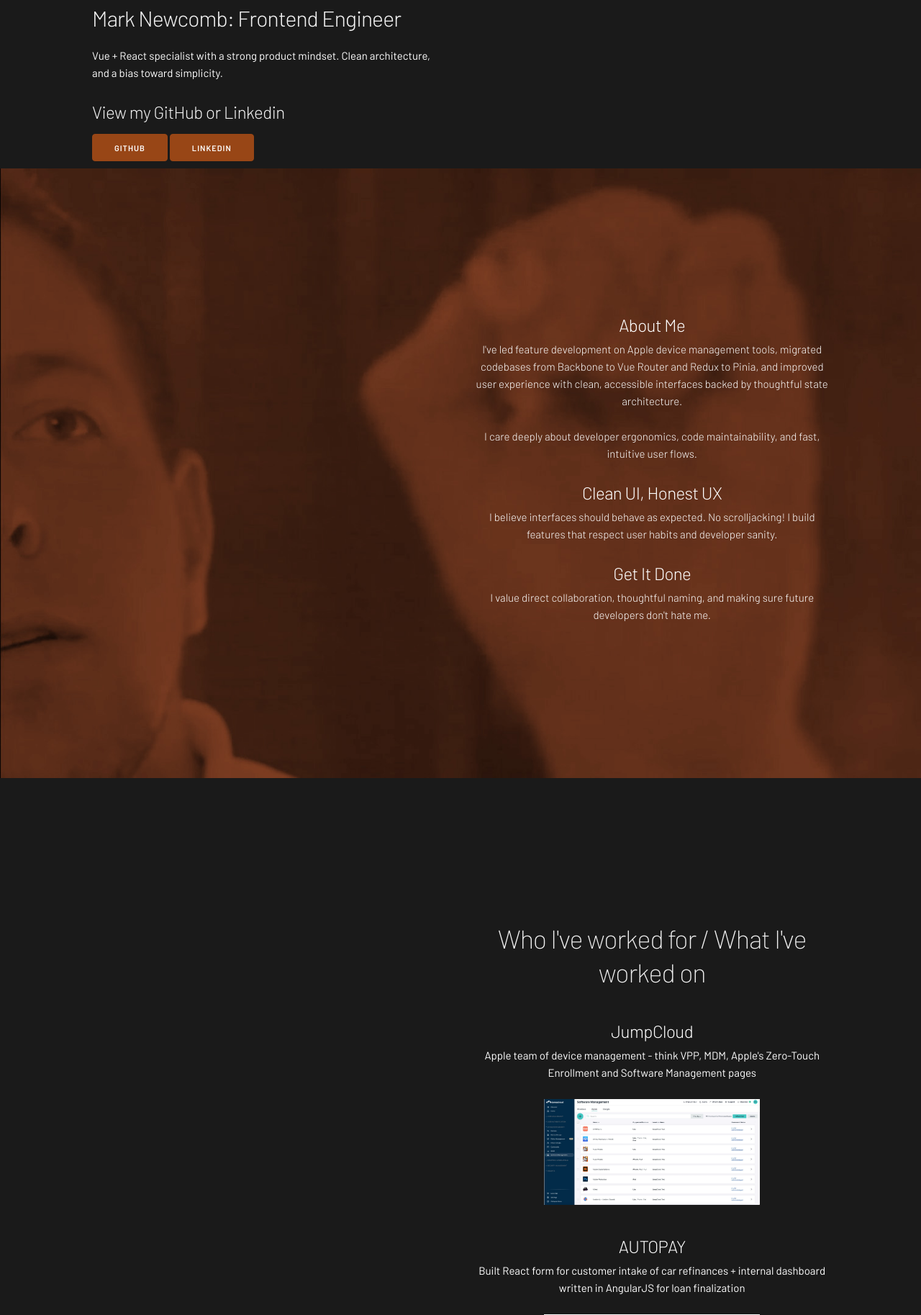
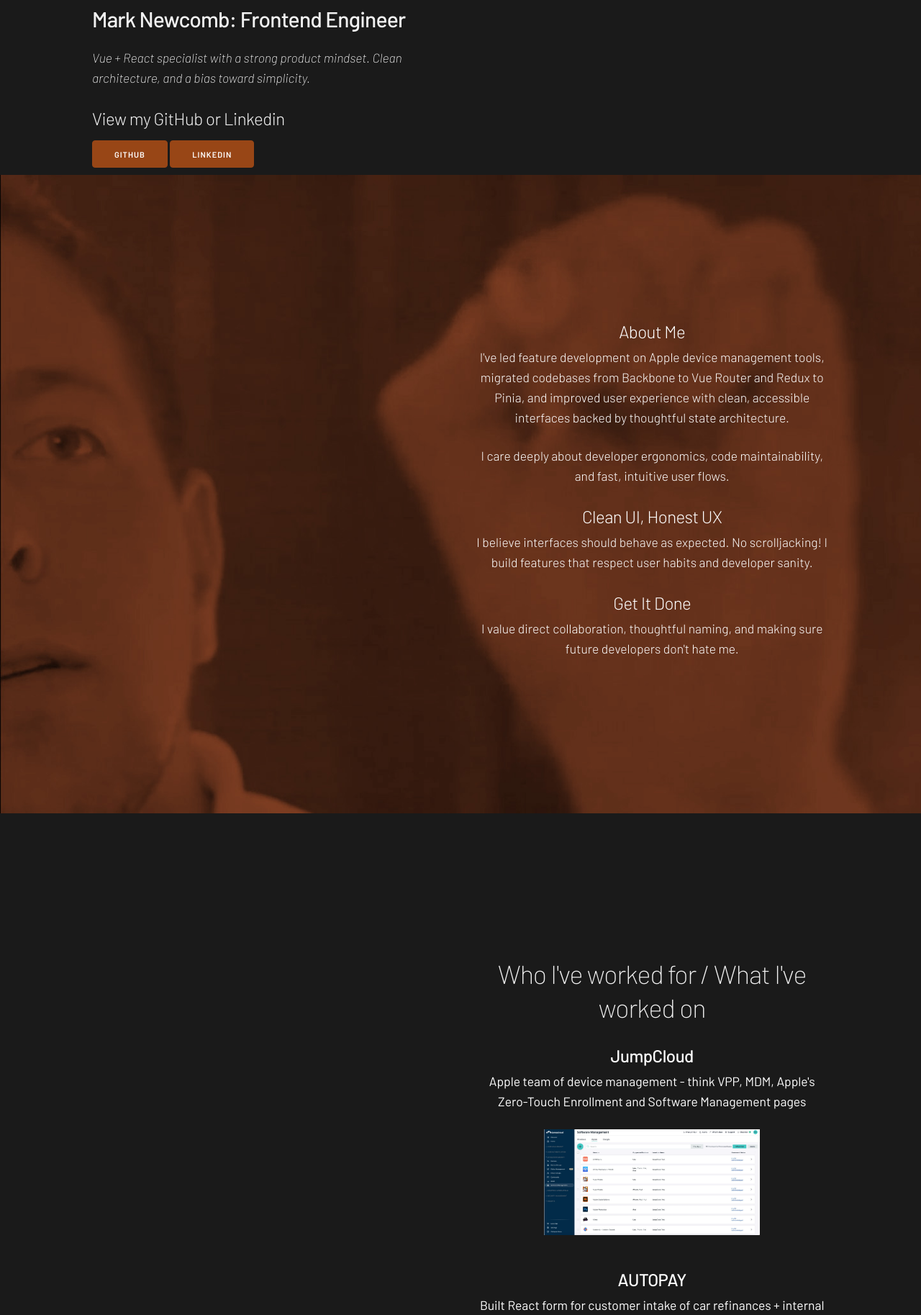
Before and after one commit to MarkNewcomb1/marknewcomb1, a PHP site: page / in a window 1280 px wide. Shown: the part 257-2084 px from the top of the page at 72% size. Run offline with PHP 8.4, Linux system fonts and the light colour scheme.

Commit message:
added animation, tweaked fonts and spacing, added hot rod background

```diff
--- a/css/style.css
+++ b/css/style.css
@@ -1,31 +1,3 @@
-/*
-* Skeleton V2.0.4
-* Copyright 2014, Dave Gamache
-* www.getskeleton.com
-* Free to use under the MIT license.
-* http://www.opensource.org/licenses/mit-license.php
-* 12/29/2014
-*/
-
-
-/* Table of contents
-––––––––––––––––––––––––––––––––––––––––––––––––––
-- Grid
-- Base Styles
-- Typography
-- Links
-- Buttons
-- Forms
-- Lists
-- Code
-- Tables
-- Spacing
-- Utilities
-- Clearing
-- Media Queries
-*/
-
-
 /* Grid
 –––––––––––––––––––––––––––––––––––––––––––––––––– */
 .container {
@@ -121,7 +93,7 @@ are based on 10px sizing. So basically 1.5rem = 15px :) */
 html {
   font-size: 62.5%; }
 body {
-  font-size: 1.5em; /* currently ems cause chrome bug misinterpreting rems on body element */
+  font-size: 1.75em; /* currently ems cause chrome bug misinterpreting rems on body element */
   line-height: 1.6;
   font-weight: 400;
   font-family: "Barlow", "HelveticaNeue", "Helvetica Neue", Helvetica, Arial, sans-serif;
@@ -188,13 +160,15 @@ color: #f2f2f2;
 .values {
   background-image: url('../images/me-front-shot-orangeifiedDARKER.jpg');
   background-size: cover;
-  color: #fff;
   padding-bottom: 5rem;
 }
 .section.get-help.react {
   background-image: url('../images/react-darkened.jpg');
   background-size: cover;
-  color: #fff;
+}
+.hot-rod {
+  background-image: url('../images/hot-rod-bg.png');
+  background-size: cover;
 }
 .value-multiplier {
   margin-bottom: .5rem;
@@ -465,11 +439,11 @@ p {
 }
 
 .spacer {
-  padding: 2rem 0;
+  padding: 2.2rem 0;
 }
 
 #worked-for {
-  margin-bottom: 0;
+  margin-bottom: 2.5rem;
 }
 
 
@@ -591,7 +565,7 @@ there.
 
 /* Larger than desktop */
 @media (min-width: 1000px) {
-	 .section {
+	.section {
     padding: 20rem 0 19rem;
   }
   .hero {
--- a/index.html
+++ b/index.html
@@ -51,8 +51,8 @@
     </h1> -->
     <video src="/videos/coding-compilation-re-rendered.mp4" playsinline="true" webkit-playsinline="true" preload="auto" muted="muted" class="video-background"></video>
     <div id="container1"></div>
-          <h4 class="hero-heading">Mark Newcomb: Frontend Engineer</h4>
-          <p class="vue-react-specialist">Vue + React specialist with a strong product mindset. Clean architecture, and a bias toward simplicity.</p>
+          <h4 class="hero-heading barlow-medium">Mark Newcomb: Frontend Engineer</h4>
+          <p class="vue-react-specialist barlow-extralight-italic">Vue + React specialist with a strong product mindset. Clean architecture, and a bias toward simplicity.</p>
                 <h5 class="section-heading">View my GitHub or Linkedin</h5>
                 <div class="socials">
       <a class="button button-primary" href="https://github.com/MarkNewcomb1" target="_blank">GitHub</a>
@@ -88,16 +88,15 @@
         <div class="row">
               <div class="one-half offset-by-six column">
             <h3 class="section-heading barlow-extralight" id="worked-for">Who I've worked for / What I've worked on</h3>
-            <div class="spacer"></div>
-            <h5 class="value-heading">JumpCloud</h5>
+            <h5 class="value-heading barlow-medium">JumpCloud</h5>
             <p>Apple team of device management - think VPP, MDM, Apple's Zero-Touch Enrollment and Software Management pages</p>
             <img class="bh" src="images/jc-software-m.png" />
             <div class="spacer"></div>
-            <h5 class="value-heading">AUTOPAY</h5>
+            <h5 class="value-heading barlow-medium">AUTOPAY</h5>
             <p>Built React form for customer intake of car refinances + internal dashboard written in AngularJS for loan finalization</p>
             <img class="bh" src="images/auto-p.png" />
             <div class="spacer"></div>
-            <h5 class="value-heading">Catalyst Repository Systems/OpenText</h5>
+            <h5 class="value-heading barlow-medium">Catalyst Repository Systems/OpenText</h5>
             <p>eDiscovery - think "google for lawyers": worked on their platform Insight Discovery, complete with OCR (Optical Character Recognition) and "burning"/redacting digital documents</p>
             <img class="bh" src="images/catalyst.png" />
               </div>
@@ -109,7 +108,7 @@
     <div class="container">
       <div class="row">
         <div class="one-half offset-by-six column">
-      <h3 class="section-heading">React.js Music Collection/Search App</h3>
+      <h3 class="section-heading barlow-extralight">React.js Music Collection/Search App</h3>
       <p class="section-description">I've made an app for keeping track of your physical media collection. Built with Discogs API, React, Node, Express, jQuery and hand-built CSS - NO Bootstrap!</p>
       <a class="button button-primary" href="https://github.com/MarkNewcomb1/final-project" target="_blank">GitHub source</a>
       <a class="button button-primary" href="https://www.youtube.com/watch?v=gsKL-Dx6mRc" target="_blank">Demo Video</a>
@@ -118,22 +117,25 @@
     </div>
   </div>
 
-    <div class="section get-help">
+    <div class="section get-help hot-rod">
     <div class="container">
-      <h3 class="section-heading">Fender Hot Rod Deluxe Owner's Guide</h3>
+      <div class="row">
+        <div class="one-half offset-by-six column">
+      <h3 class="section-heading barlow-extralight">Fender Hot Rod Deluxe Owner's Guide</h3>
       <p class="section-description">A passion project keeping alive the information previously lost to the internet. Responsive website built with static HTML/CSS and some jQuery.</p>
-      <a class="button button-primary" href="https://github.com/MarkNewcomb1/final-project" target="_blank">GitHub source</a>
-      <a class="button button-primary" href="https://www.youtube.com/watch?v=gsKL-Dx6mRc" target="_blank">Demo Video</a>
+      <a class="button button-primary" href="https://github.com/MarkNewcomb1/Hot-Rod" target="_blank">GitHub source</a>
+      <a class="button button-primary" href="http://hotroddiy.com" target="_blank">Visit Site</a>
+      </div>
+    </div>
     </div>
   </div>
-
       <div class="section categories">
     <!-- <div class="container"> -->
         <!-- <div class="section hero"> -->
     <div class="container">
       <div class="row">
         <div class="one-half offset-by-six column">
-          <h4 class="hero-heading">Past Builds: They've Moved On, But I Was There:</h4>
+          <h4 class="hero-heading barlow-extralight">Past Builds: They've Moved On, But I Was There:</h4>
 <p><a href="https://www.crownroyal.com" target="_blank">Crown Royal Whisky</a> - wrote some CSS for the main slider.</p>
 <p><a href="http://www.energizer.com" target="_blank">Energizer Batteries</a> - rebuilt the Power and Lighting menus, adhering to both desktop and mobile PSDs sent to me by the design team.</p>
 <p><a href="http://www.vo5haircare.com" target="_blank">VO5 Haircare</a>, <a href="http://zest.com" target="_blank">Zest</a>, <a href="http://www.coastsoap.com" target="_blank">Coast soap</a>, <a href="http://www.whiterain.com" target="_blank">White Rain</a>- most content entry/packaging images. Integrated Press Room page on VO5.</p>
@@ -141,7 +143,6 @@
 <p><a href="https://www.point72.com/" target="_blank">Point72</a> - most static template builds (minus Wistia video integration), most styles. This was a huge, months-long build, using multiple branches concurrently, with testing and deployment responsibility resting on me.</p>
 <p><a href="http://amherstinsightlabs.com/" target="_blank">Amherst Insight Labs</a>, <a href="http://www.amherst.com" target="_blank">Amherst Holdings</a> - built all templates and most styles.</p>
 <p>Barhunter app - built HTML and CSS. This was a static prototype for a mobile-only app for looking up either bars or liquor stores (depending on which option was chosen by the end user) in Mexico City. Has not been deployed yet, but here are screenshots from spinning up a server from my local copy:</p>
-
 <img class="bh" src="images/1.jpg">
 <!-- <img class="bh" src="images/2.jpg">
 <img class="bh" src="images/3.jpg">
@@ -168,7 +169,7 @@
     <div class="container">
       <div class="row">
         <div class="twelve columns">
-          <h4 class="hero-heading" style="padding-top:5rem;">100% built by me:</h4>
+          <h4 class="hero-heading barlow-bold built-by-me">100% built by me:</h4>
 <p><a href="https://web.archive.org/web/20171124223455/http://www.fitblockgyms.com/" target="_blank">Fitblock Gyms</a></p>
 <p><a href="https://web.archive.org/web/20171124183027/http://runtillvalhalla.com/" target="_blank">Run Till Valhalla</a></p>
 <p><a href="https://web.archive.org/web/20161214084516/http://millersmith.com/gratitude/" target="_blank">2016 Holiday Card</a> - This was a challenge positioning the stars to align to the 50-star configuration on the American flag. <a href="https://web.archive.org/web/20171124182040/https://www.cadc.org/awards/2017/excellence.html#piece-13" target="_blank">Won an Excellence Award at the Connecticut Art Director's Club Awards Show.</a></p>
--- a/main.js
+++ b/main.js
@@ -57,3 +57,17 @@ function buildVideo1() {
 }
 if (video.readyState >= 1) buildVideo1();
 else once(video, "loadedmetadata", buildVideo1);
+
+
+gsap.from(".built-by-me", {
+  scrollTrigger: {
+    trigger: ".built-by-me",
+    start: "top bottom",
+    toggleActions: "play none none none",
+    // markers: true              // uncomment to debug
+  },
+  opacity: 0,
+  y: 40,
+  duration: 1,
+  ease: "power3.out"
+});
```
Also changed, not shown: images/hot-rod-bg.png (added).
